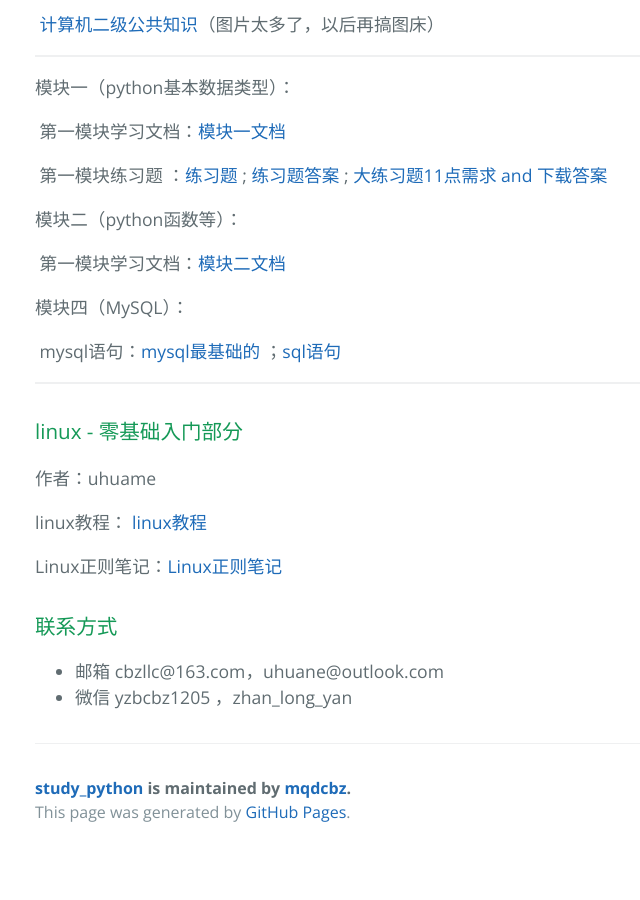
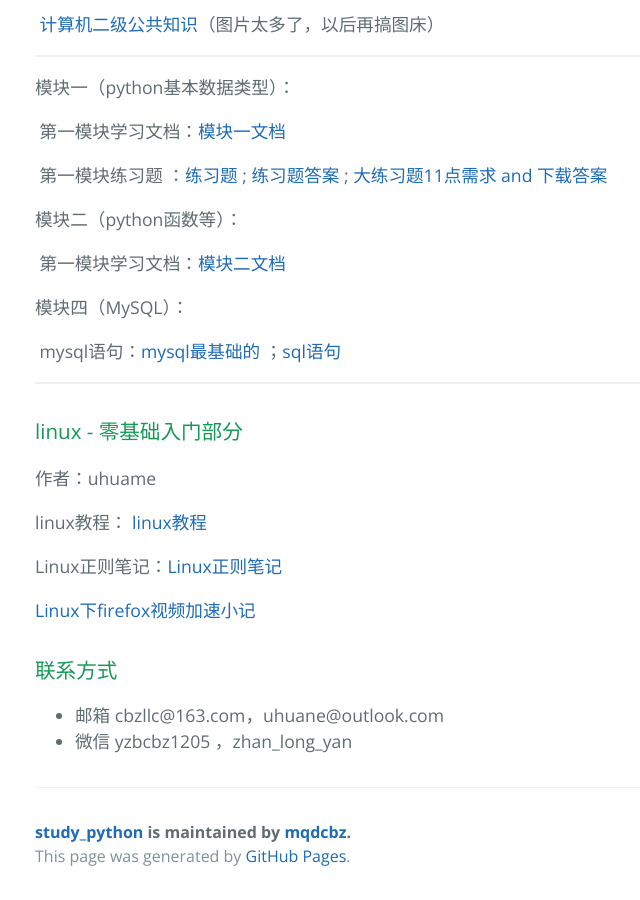
Before and after one commit to mqdcbz/study_python, a Jekyll site: the page built from index.md, in a window 1280 px wide and 900 px high, scrolled down 1110 px. Shown: the whole window, without its empty margins (189-829 px from the left). Built offline with Jekyll 4.4.1, drawn with Linux system fonts in a browser that asks for light colours; our own code applies the rules of GitHub Pages for plain Markdown files; before the commit the page ends 1966 px from its top, so only the background shows below that.

Commit message:
Update index.md

```diff
--- a/index.md
+++ b/index.md
@@ -65,6 +65,8 @@ linux教程： <a href="https://mqdcbz.github.io/study_python/2022/02/25/Linux
 
  Linux正则笔记：<a href="https://mqdcbz.github.io/study_python/2022/02/16/Linux正则笔记.html">Linux正则笔记</a>
 
+<a href="https://mqdcbz.github.io/study_python/2023/01/08/Linux下firefox视频加速小记">Linux下firefox视频加速小记</a>
+
 ### 联系方式
 
  - 邮箱 cbzllc@163.com，uhuane@outlook.com
```
